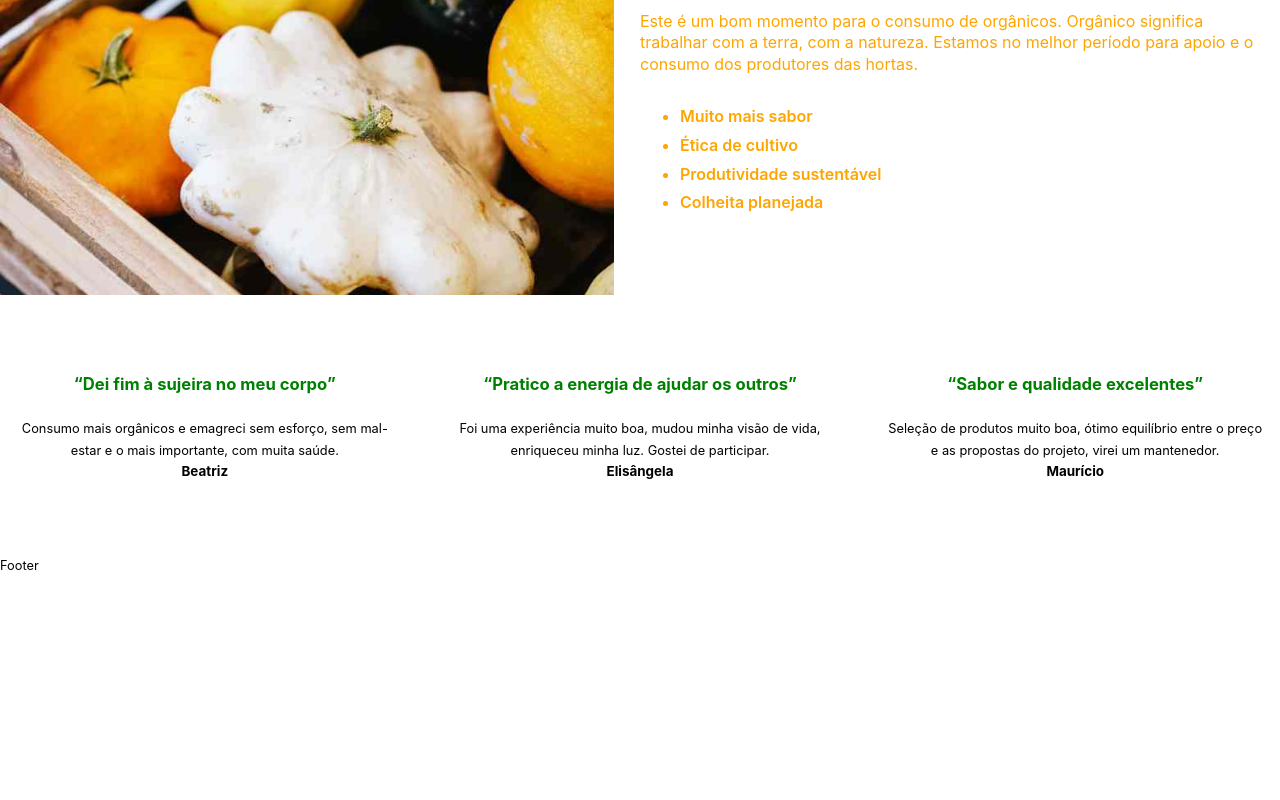
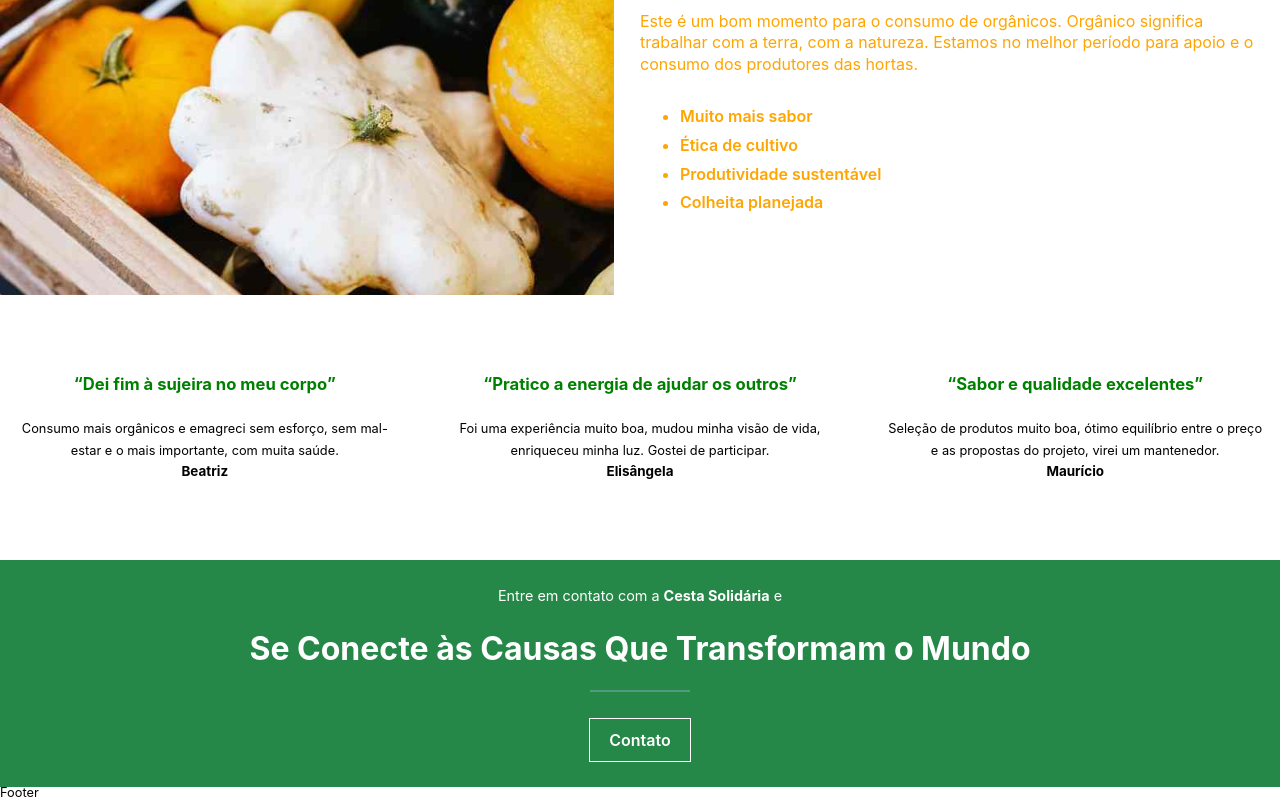
Before and after one commit to KiwiDev808/sou-cesta-solidaria, a Next.js app: page / in a window 1280 px wide. Shown: the part 1942-2742 px from the top of the page. Before the commit the page ends 2515 px from the top, so only its background shows below. Built offline with nearby package versions, Linux system fonts and the light colour scheme.

Commit message:
feat: added contact button in homepage

```diff
--- /dev/null
+++ b/src/components/Home/Contact/index.tsx
@@ -0,0 +1,18 @@
+import Link from 'next/link'
+import React from 'react'
+import styles from './styles.module.scss'
+
+export const Contact = () => {
+  return (
+    <div className={styles.contactContainer}>
+      <p>
+        Entre em contato com a <strong>Cesta Solidária</strong> e
+      </p>
+      <h2>Se Conecte às Causas Que Transformam o Mundo</h2>
+      <hr />
+      <Link href="/contato" passHref>
+        <button>Contato</button>
+      </Link>
+    </div>
+  )
+}
--- /dev/null
+++ b/src/components/Home/Contact/styles.module.scss
@@ -0,0 +1,44 @@
+.contactContainer {
+  display: flex;
+  flex-direction: column;
+  align-items: center;
+  text-align: center;
+  padding: 2rem;
+  gap: 2rem;
+  background-color: #268848;
+  color: white;
+
+  * {
+    margin: 0;
+  }
+
+  p {
+    font-size: 1.125rem;
+  }
+
+  h2 {
+    font-size: 2.5rem;
+  }
+
+  hr {
+    border: none;
+    color: #4f9c80;
+    background-color: #4f9c80;
+    width: 100px;
+    height: 2px;
+  }
+
+  button {
+    all: unset;
+    border: 1px solid white;
+    padding: 1rem 1.5rem;
+    font-weight: 600;
+    font-size: 1.25rem;
+    cursor: pointer;
+    &:hover {
+      color: #4f9c80;
+      background: white;
+      border-color: #4f9c80;
+    }
+  }
+}
--- a/src/pages/index.tsx
+++ b/src/pages/index.tsx
@@ -1,6 +1,7 @@
 import Layout from '../components/common/Layout/Layout'
 import { Banner } from '../components/Home/Banner'
 import { CommentCarousel } from '../components/Home/CommentCarousel'
+import { Contact } from '../components/Home/Contact'
 import { HeroSection } from '../components/Home/HeroSection'
 import styles from '../styles/Home.module.scss'
 
@@ -11,6 +12,7 @@ export default function Home() {
         <Banner />
         <HeroSection />
         <CommentCarousel />
+        <Contact />
       </div>
     </Layout>
   )
```
